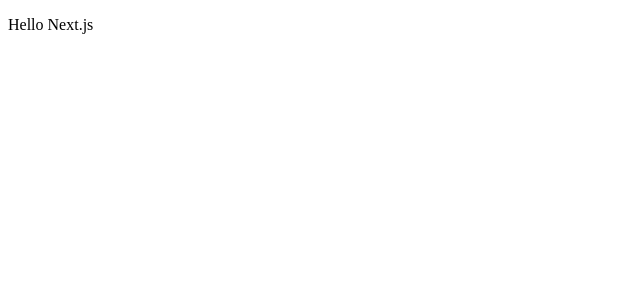
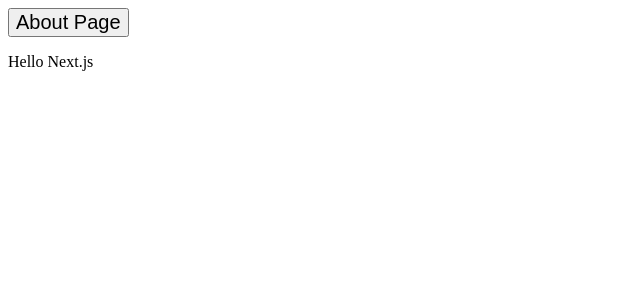
Before and after one commit to bigdadz/nextjs-learn, a Next.js app: page / in a window 1280 px wide. Shown: the top 300 px of the page, without its empty margins (0-640 px from the left). Built offline with nearby package versions, Linux system fonts and the light colour scheme.

Commit message:
complete lesson navigate between pages

```diff
--- a/pages/index.js
+++ b/pages/index.js
@@ -1,5 +1,11 @@
+// This is the Link API
+import Link from 'next/link'
+
 const Index = () => (
   <div>
+    <Link href="/about">
+      <button style={{ fontSize: 20 }}>About Page</button>
+    </Link>
     <p>Hello Next.js</p>
   </div>
 )
```
